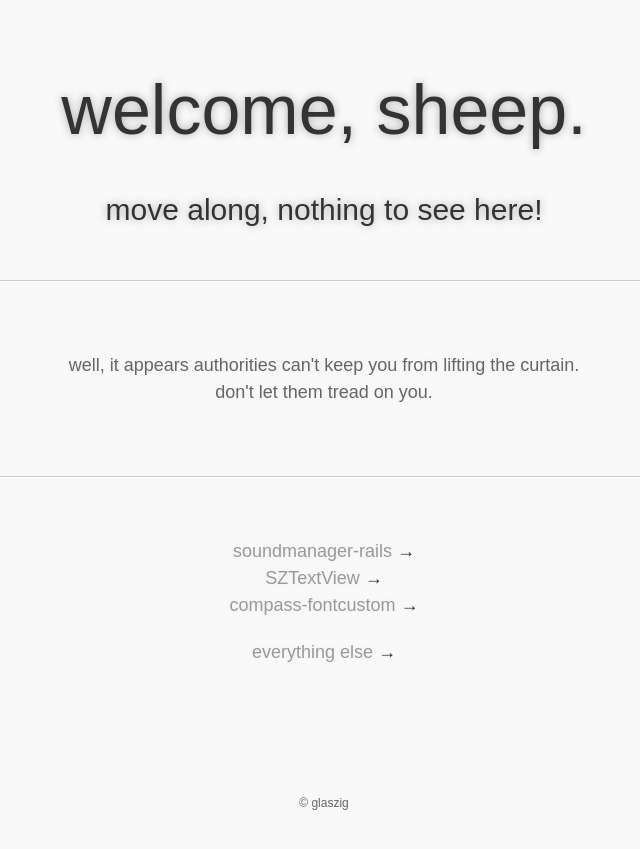
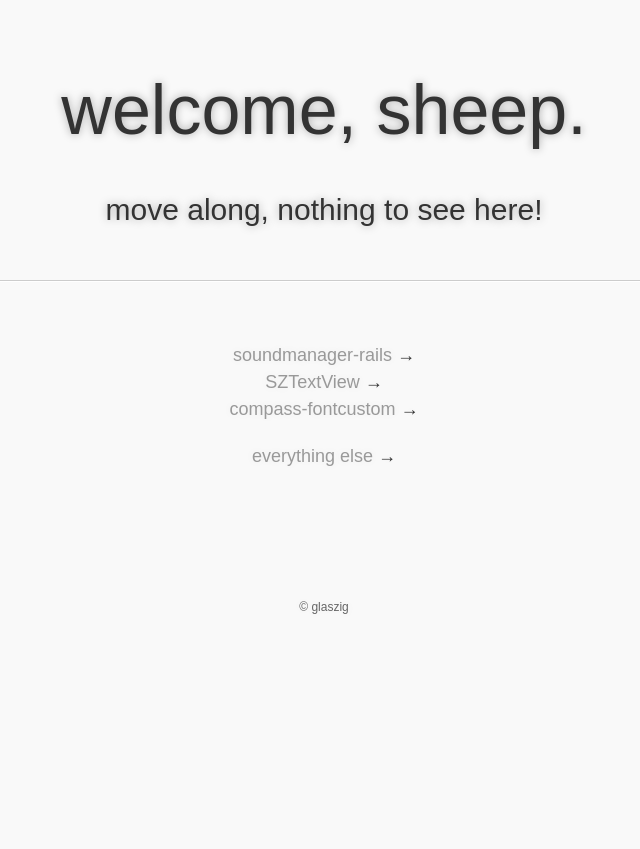
Before and after one commit to glaszig/glaszig.github.io, a Jekyll site: the page built from index.html, in a window 1280 px wide. Shown: the top 849 px of the page, without its empty margins (316-956 px from the left). Built offline with Jekyll 4.4.1, drawn with Linux system fonts in a browser that asks for light colours; nearby versions of some CDN libraries.

Commit message:
removing reward

```diff
--- a/_layouts/default.html
+++ b/_layouts/default.html
@@ -42,7 +42,7 @@
     	padding: 40px 0px;
     	text-align: center;
     }
-    header, .no-sheep {
+    header {
     	border-bottom: 1px solid #ccc;
     }
     section {
--- a/index.html
+++ b/index.html
@@ -7,11 +7,6 @@ title: glaszig
 	<h1>welcome, sheep.</h1>
 	<h2>move along, nothing to see here!</h2>
 </header>
-
-<section class="no-sheep">
-	<p>well, it appears authorities can't keep you from lifting the curtain.<br>
-		<span class="js-tread">don't let them tread on you</span>.</p>
-</section>
 
 <section>
 	<ul>
```
